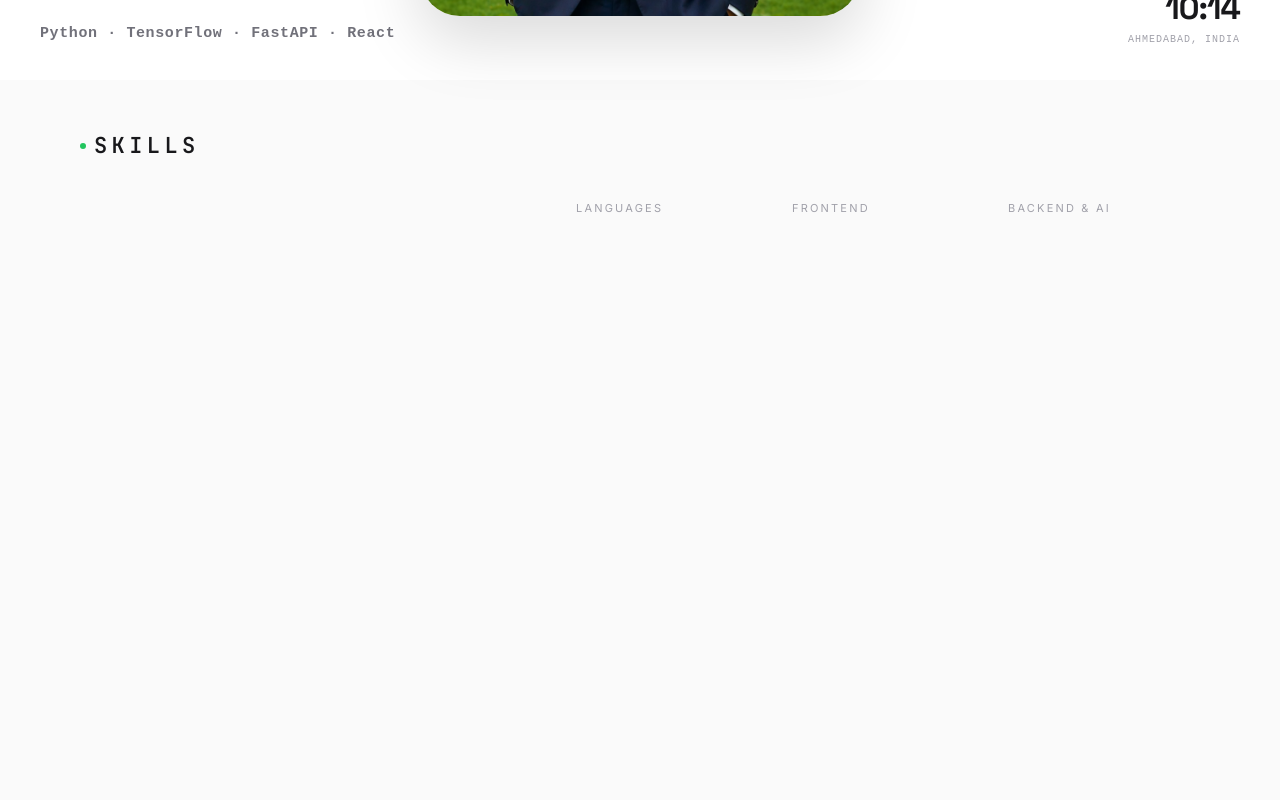
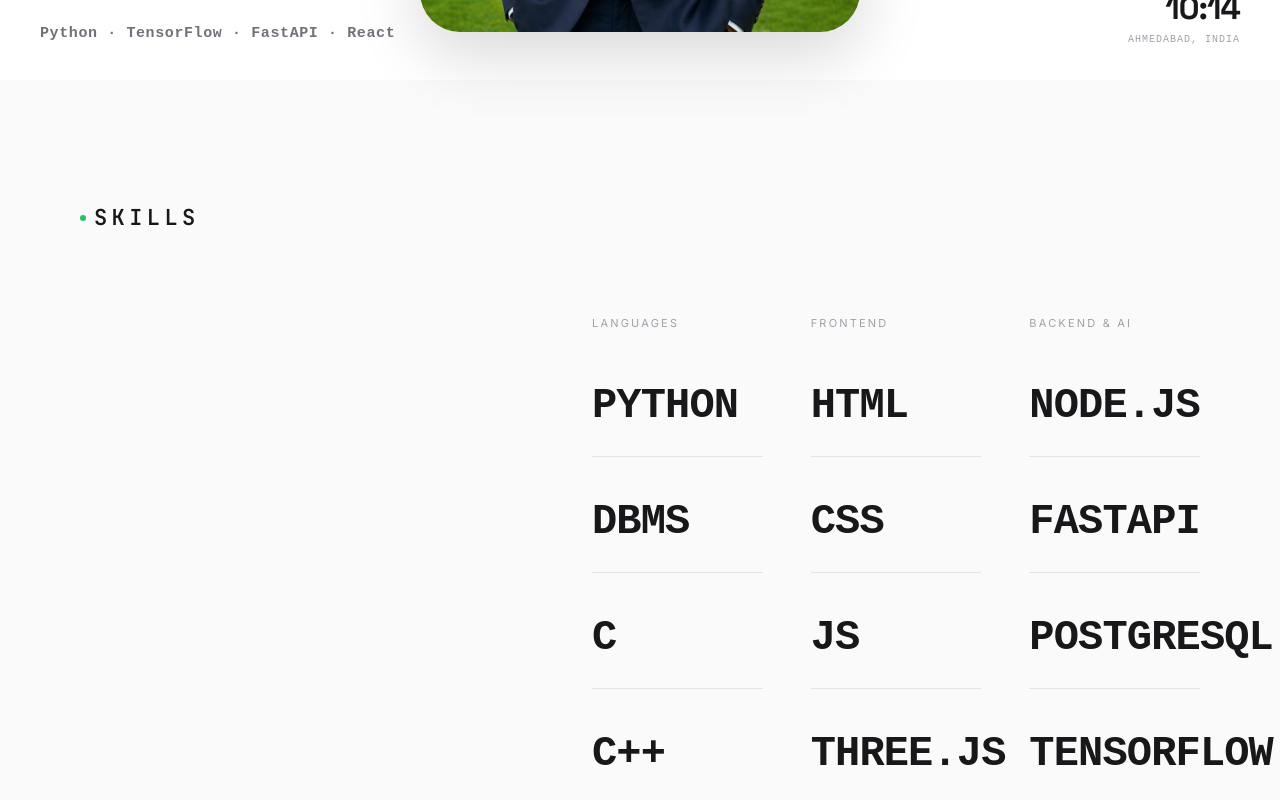
Before and after one commit to Devam510/Devam-s-Portfolio, a React (Vite) app: page / in a window 1280 px wide. Shown: the part 720-1520 px from the top of the page. Built offline with nearby package versions, Linux system fonts and the light colour scheme; a web font is replaced by a local one.

Commit message:
refactor: remove sticky scroll effect from skills section

```diff
--- a/src/components/Skills.jsx
+++ b/src/components/Skills.jsx
@@ -18,87 +18,51 @@ const columnsData = [
 
 const allSkills = columnsData.flatMap(col => col.items);
 
-const SkillItem = ({ skill, colIndex, scrollYProgress }) => {
-  const start = colIndex * 0.10;
-  const end = start + 0.10;
-
-  const opacity = useTransform(scrollYProgress, [start, end], [0, 1], { clamp: true });
-  const y = useTransform(scrollYProgress, [start, end], ['30px', '0px'], { clamp: true });
-
+function DesktopSkills() {
   return (
-    <motion.div style={{
-      opacity,
-      y,
-      fontSize: 'clamp(22px, 3.5vw, 52px)',
-      fontWeight: 900,
-      letterSpacing: '-0.02em',
-      color: '#000000',
-      textTransform: 'uppercase',
-      fontFamily: 'monospace'
-    }}>
-      {skill}
-    </motion.div>
-  );
-};
-
-function DesktopSkills() {
-  const sectionRef = useRef(null);
-  const { scrollYProgress } = useScroll({
-    target: sectionRef,
-    offset: ['start start', 'end end']
-  });
-
-  return (
-    <div id="skills" ref={sectionRef} style={{ height: '150vh', position: 'relative' }}>
-      <div style={{ position: 'sticky', top: 0, height: '100vh', overflow: 'hidden', background: '#fafafa', willChange: 'transform' }}>
-
+    <section id="skills-desktop" style={{ background: '#fafafa', padding: '120px 80px', position: 'relative' }}>
       {/* Top Left Label */}
-        <div style={{
-          position: 'absolute', top: '48px', left: '80px',
-          display: 'flex', alignItems: 'center', gap: '8px'
-        }}>
+      <div style={{ display: 'flex', alignItems: 'center', gap: '8px', marginBottom: '80px' }}>
         <div style={{ width: '6px', height: '6px', borderRadius: '50%', background: '#22c55e' }} />
-          <span style={{
-            fontSize: '22px', letterSpacing: '0.2em', fontWeight: 600,
-            fontFamily: "'JetBrains Mono', monospace", color: '#18181b', textTransform: 'uppercase'
-          }}>
+        <span style={{ fontSize: '22px', letterSpacing: '0.2em', fontWeight: 600, fontFamily: "'JetBrains Mono', monospace", color: '#18181b', textTransform: 'uppercase' }}>
           Skills
         </span>
       </div>
 
       {/* 3 Columns Layout */}
-        <div className="grid grid-cols-1 md:grid-cols-3" style={{
-          width: '100%',
-          height: '100%',
-          padding: '120px 80px',
-          paddingLeft: 'max(80px, 45vw)',
-          alignContent: 'start',
-          gap: '24px'
-        }}>
-          {columnsData.map((col, colIndex) => (
-            <div key={col.title} style={{ display: 'flex', flexDirection: 'column', gap: '48px' }}>
-              {/* Column Header */}
-              <div style={{
-                fontSize: '11px', letterSpacing: '0.2em',
-                color: '#a1a1aa', textTransform: 'uppercase'
-              }}>
+      <div className="grid grid-cols-3" style={{ width: '100%', gap: '48px', paddingLeft: 'max(80px, 40vw)' }}>
+        {columnsData.map((col) => (
+          <div key={col.title} style={{ display: 'flex', flexDirection: 'column', gap: '40px' }}>
+            <div style={{ fontSize: '11px', letterSpacing: '0.2em', color: '#a1a1aa', textTransform: 'uppercase' }}>
               {col.title}
             </div>
-
-              {/* Skill Items */}
+            <div style={{ display: 'flex', flexDirection: 'column', gap: '32px' }}>
               {col.items.map((skill) => (
-                <SkillItem
+                <motion.div
                   key={skill}
-                  skill={skill}
-                  colIndex={colIndex}
-                  scrollYProgress={scrollYProgress}
-                />
+                  initial={{ opacity: 0, y: 20 }}
+                  whileInView={{ opacity: 1, y: 0 }}
+                  viewport={{ once: false, margin: '-10%' }}
+                  transition={{ duration: 0.5, ease: [0.22, 1, 0.36, 1] }}
+                  style={{
+                    fontSize: 'clamp(22px, 3.5vw, 42px)',
+                    fontWeight: 900,
+                    letterSpacing: '-0.02em',
+                    color: '#18181b',
+                    textTransform: 'uppercase',
+                    fontFamily: 'monospace',
+                    borderBottom: '1px solid #e4e4e7',
+                    paddingBottom: '16px'
+                  }}
+                >
+                  {skill}
+                </motion.div>
               ))}
+            </div>
           </div>
         ))}
       </div>
-      </div>
-    </div>
+    </section>
   );
 }
 
--- a/src/components/ui/minimalist-hero.tsx
+++ b/src/components/ui/minimalist-hero.tsx
@@ -81,10 +81,10 @@ export const MinimalistHero = ({
 
   // Since Skills track is now 250vh long:
   // Hero (100vh) + Skills (250vh) = 350vh total.
-  // The image stays exactly locked (0px) natively without jitter until the 250vh mark.
-  // Then between 2.5 * vh and 3.5 * vh, it physically translates UP off the screen out of the way!
-  const exitStart = vh * 1.5; // Starts moving up as we approach the now-shorter bottom of Skills
-  const exitEnd = vh * 2.5;
+  // The image stays exactly locked (0px) natively without jitter until the 100vh mark.
+  // Then between 1.0 * vh and 2.0 * vh, it physically translates UP off the screen out of the way!
+  const exitStart = vh * 1.0; // Starts moving up as we scroll through Skills
+  const exitEnd = vh * 2.0;
 
   const imageX = useTransform(scrollY, [0, animEnd], ['0vw', '-30vw']); // Responsively centers in the left half
   const imageScale = useTransform(scrollY, [0, animEnd], [1, 0.85]);
@@ -428,7 +428,7 @@ export const MinimalistHero = ({
             style={{
               position: 'fixed',
               zIndex: 50,
-              top: '16vh',
+              top: '18vh',
               left: '50%',
               marginLeft: '-220px',
               height: '76vh',
@@ -494,7 +494,7 @@ export const MinimalistHero = ({
                 <h3 style={{ fontFamily: "'Playfair Display', serif", fontSize: '42px', fontWeight: 800, marginBottom: '24px', lineHeight: 1.1 }}>
                   About Me
                 </h3>
-                <p style={{ fontFamily: 'monospace', fontSize: '14px', color: '#a1a1aa', lineHeight: 1.8 }}>
+                <p style={{ fontFamily: 'monospace', fontSize: '14px', color: '#dbd6d6ff', lineHeight: 1.8 }}>
                   I'm Devam Patel, an AI & Data Science professional passionate about turning complex data into real-world decisions.
                   <br /><br />
                   With experience in computer vision, autonomous systems, and predictive analytics, I build scalable solutions that bridge the gap between cutting-edge research and practical applications.
```
Lines whose indentation alone changed are shown as unchanged.
